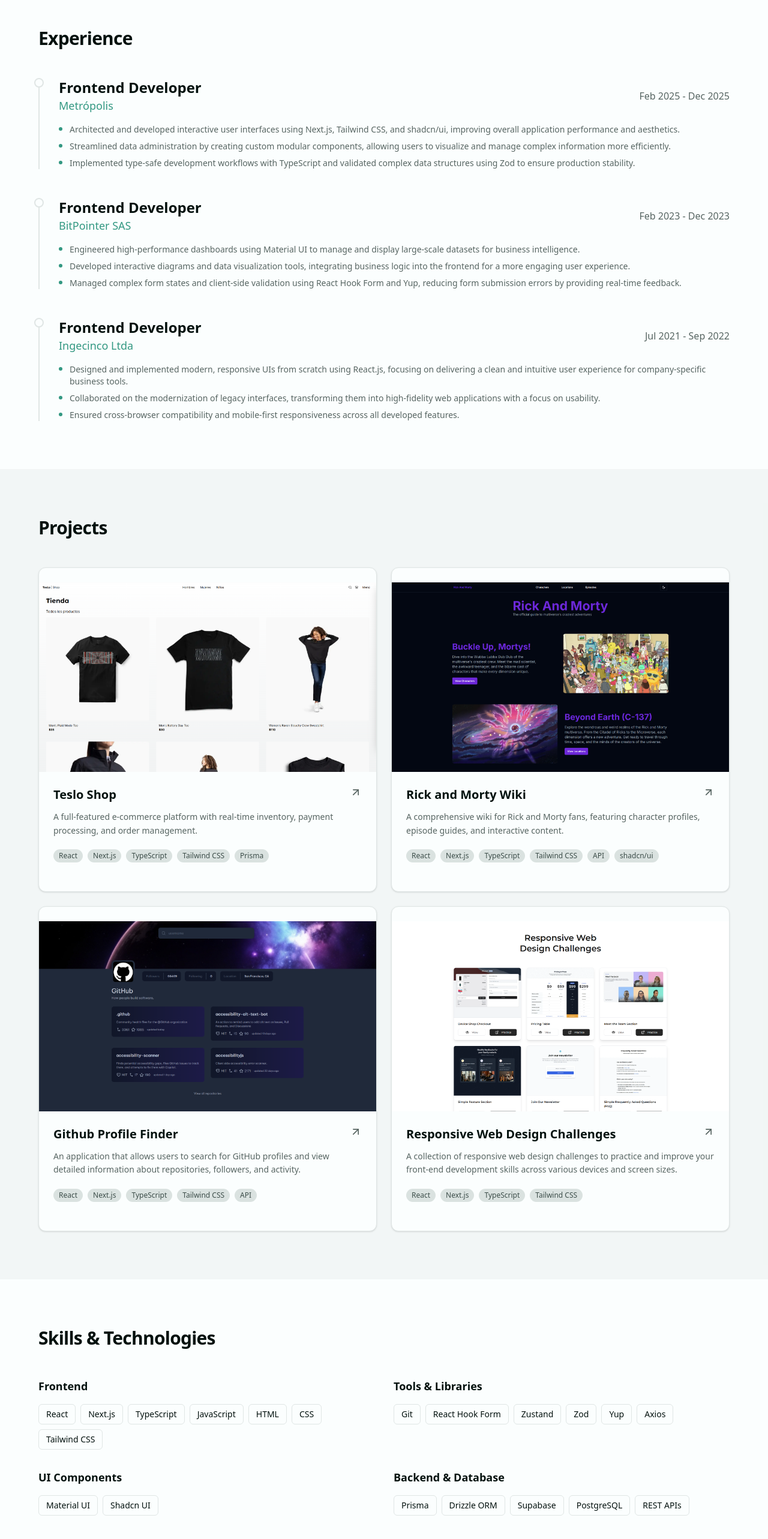
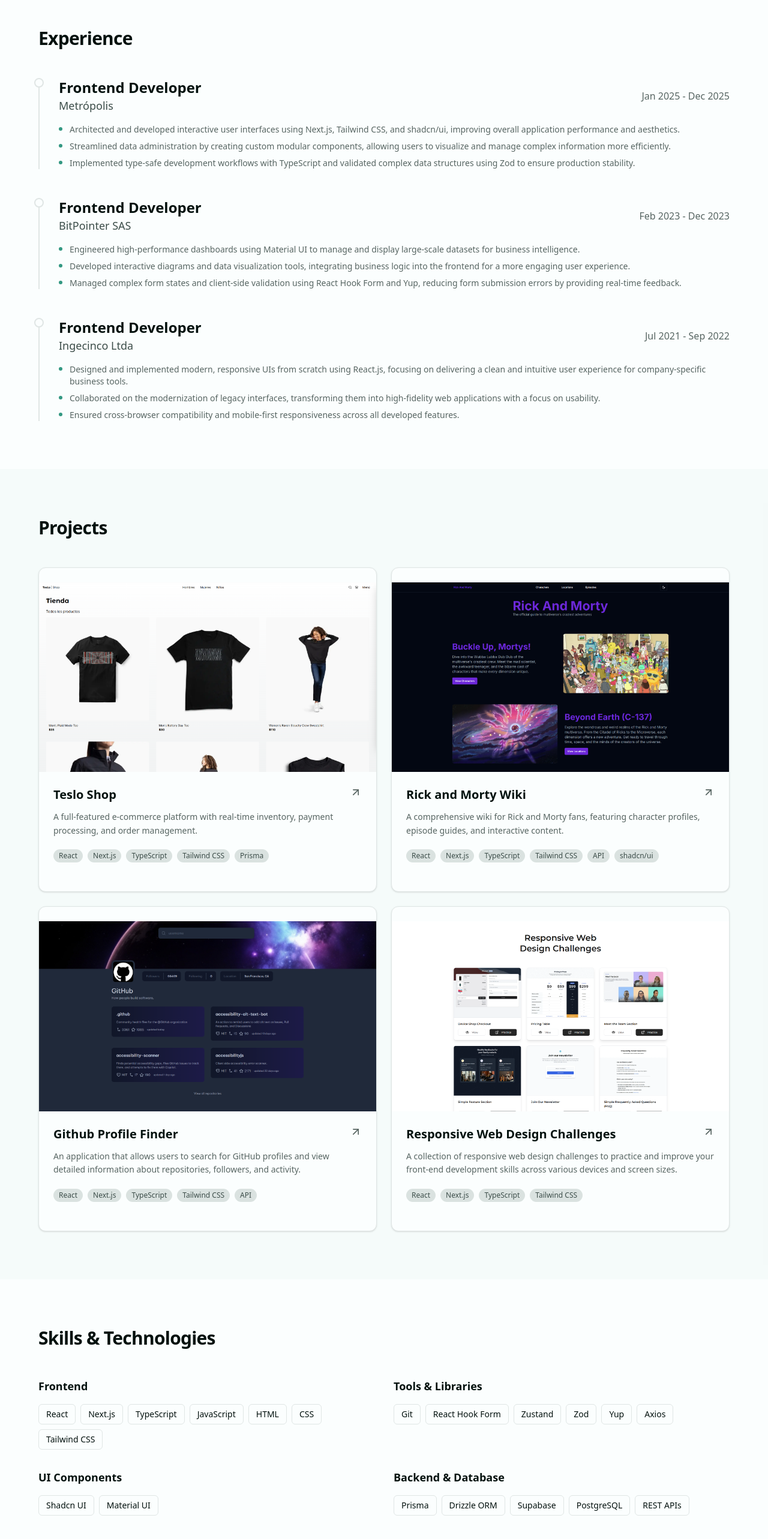
Before and after one commit to adrian-villamil/portfolio, a Next.js app: page / in a window 1280 px wide. Shown: the part 1448-4014 px from the top of the page at 60% size. Built offline with nearby package versions, Linux system fonts and the light colour scheme.

Commit message:
Add primary colors to some texts.

```diff
--- a/src/components/home/about.tsx
+++ b/src/components/home/about.tsx
@@ -6,7 +6,7 @@ export const About = () => {
   return (
     <section id="about" className="py-20 px-4 sm:px-6 lg:px-8 bg-muted/30">
       <div className="container mx-auto max-w-6xl">
-        <h2 className="text-3xl font-bold tracking-tight mb-12 text-balance">
+        <h2 className="text-3xl font-bold tracking-tight mb-12 text-balance dark:text-primary">
           About Me
         </h2>
         <div className="grid grid-cols-1 md:grid-cols-[300px_1fr] lg:grid-cols-[350px_1fr] gap-8 lg:gap-12 items-start">
--- a/src/components/home/contact.tsx
+++ b/src/components/home/contact.tsx
@@ -5,11 +5,11 @@ export const Contact = () => {
   return (
     <section
       id="contact"
-      className="py-20 px-4 sm:px-6 lg:px-8 bg-secondary/30"
+      className="py-20 px-4 sm:px-6 lg:px-8 bg-muted/30"
     >
       <div className="container mx-auto max-w-3xl text-center space-y-8">
         <div className="space-y-4">
-          <h2 className="text-3xl font-bold tracking-tight text-balance">
+          <h2 className="text-3xl font-bold tracking-tight text-balance dark:text-primary">
             {"Let's Work Together"}
           </h2>
           <p className="text-lg leading-relaxed text-muted-foreground max-w-2xl mx-auto">
--- a/src/components/home/experience.tsx
+++ b/src/components/home/experience.tsx
@@ -2,7 +2,7 @@ const experiences = [
   {
     company: "Metrópolis",
     role: "Frontend Developer",
-    duration: "Feb 2025 - Dec 2025",
+    duration: "Jan 2025 - Dec 2025",
     achievements: [
       "Architected and developed interactive user interfaces using Next.js, Tailwind CSS, and shadcn/ui, improving overall application performance and aesthetics.",
       "Streamlined data administration by creating custom modular components, allowing users to visualize and manage complex information more efficiently.",
@@ -35,7 +35,7 @@ export const Experience = () => {
   return (
     <section id="experience" className="py-20 px-4 sm:px-6 lg:px-8">
       <div className="container mx-auto max-w-6xl">
-        <h2 className="text-3xl font-bold tracking-tight mb-12 text-balance">
+        <h2 className="text-3xl font-bold tracking-tight mb-12 text-balance dark:text-primary">
           Experience
         </h2>
         <div className="space-y-12">
@@ -53,7 +53,7 @@ export const Experience = () => {
                     <h3 className="text-2xl font-bold text-foreground">
                       {experience.role}
                     </h3>
-                    <p className="text-lg text-primary">{experience.company}</p>
+                    <p className="text-lg text-secondary-foreground">{experience.company}</p>
                   </div>
                   <span className="text-sm text-muted-foreground md:text-base">
                     {experience.duration}
--- a/src/components/home/projects.tsx
+++ b/src/components/home/projects.tsx
@@ -49,10 +49,10 @@ export const Projects = () => {
   return (
     <section
       id="projects"
-      className="py-20 px-4 sm:px-6 lg:px-8 bg-secondary/30"
+      className="py-20 px-4 sm:px-6 lg:px-8 bg-muted/30"
     >
       <div className="container mx-auto max-w-6xl">
-        <h2 className="text-3xl font-bold tracking-tight mb-12 text-balance">
+        <h2 className="text-3xl font-bold tracking-tight mb-12 text-balance dark:text-primary">
           Projects
         </h2>
         <div className="grid md:grid-cols-2 gap-6">
--- a/src/components/home/skills.tsx
+++ b/src/components/home/skills.tsx
@@ -19,7 +19,7 @@ const skillCategories = [
   },
   {
     title: "UI Components",
-    skills: ["Material UI", "Shadcn UI"],
+    skills: ["Shadcn UI", "Material UI"],
   },
   {
     title: "Backend & Database",
@@ -31,13 +31,13 @@ export const Skills = () => {
   return (
     <section id="skills" className="py-20 px-4 sm:px-6 lg:px-8">
       <div className="container mx-auto max-w-6xl">
-        <h2 className="text-3xl font-bold tracking-tight mb-12 text-balance">
+        <h2 className="text-3xl font-bold tracking-tight mb-12 text-balance dark:text-primary">
           Skills & Technologies
         </h2>
         <div className="grid md:grid-cols-2 gap-8">
           {skillCategories.map((category, index) => (
             <div key={index} className="space-y-4">
-              <h3 className="text-lg font-semibold text-foreground">
+              <h3 className="text-lg font-semibold dark:text-secondary-foreground">
                 {category.title}
               </h3>
               <div className="flex flex-wrap gap-2">
```
